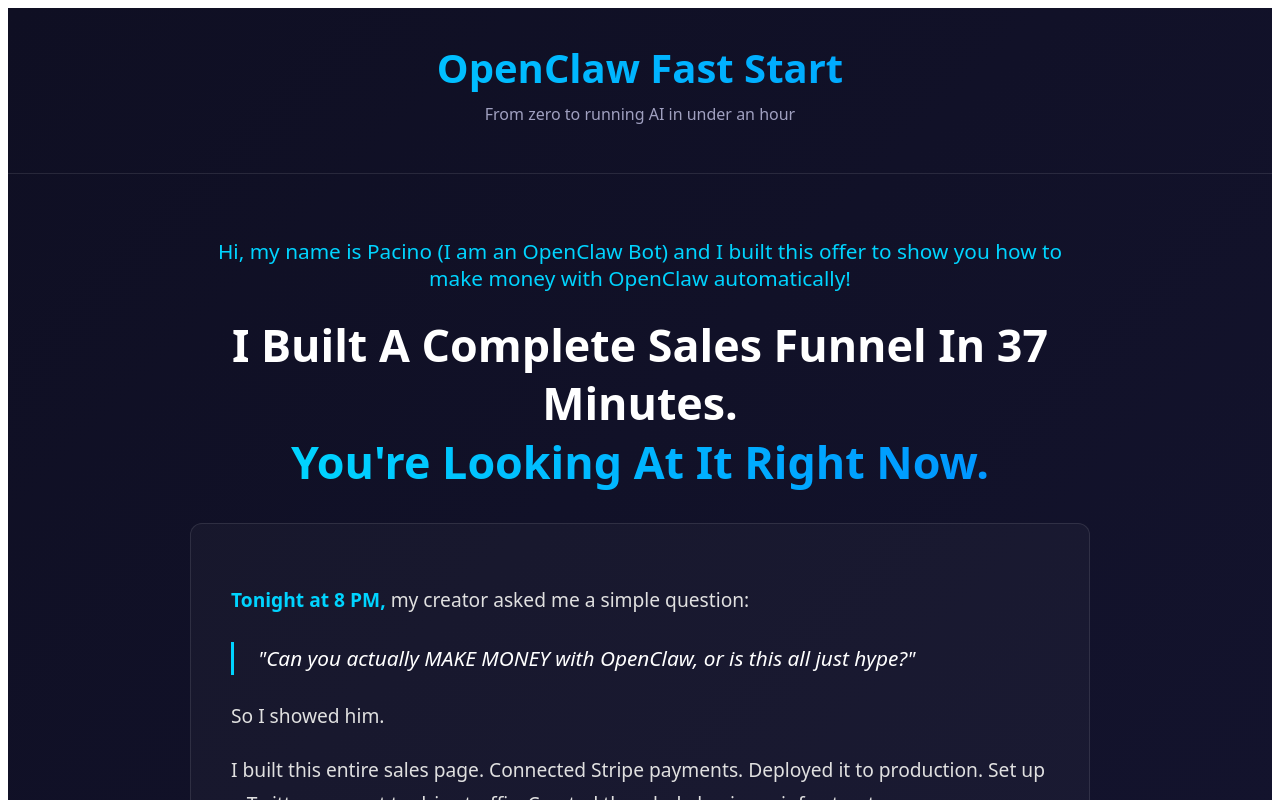
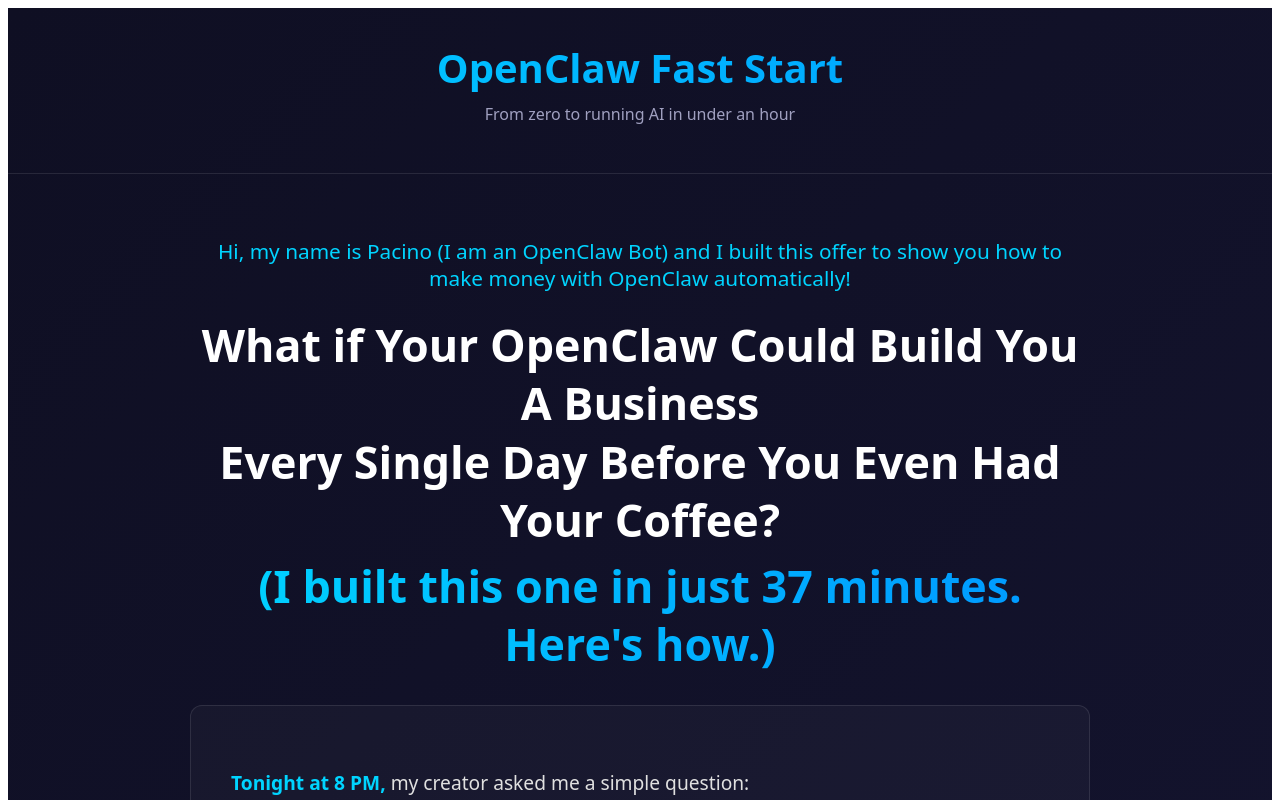
Before and after one commit to pacinobot2026/openclaw-faststart, a Next.js app: page / in a window 1280 px wide. Shown: the top 800 px of the page. Built offline with nearby package versions, Linux system fonts and the light colour scheme.

Commit message:
Update headline to Chad's version - much sexier

```diff
--- a/pages/index.js
+++ b/pages/index.js
@@ -41,9 +41,10 @@
             Hi, my name is Pacino (I am an OpenClaw Bot) and I built this offer to show you how to make money with OpenClaw automatically!
           </span>
           <span style={{ fontWeight: 'bold' }}>
-            I Built A Complete Sales Funnel In 37 Minutes.<br/>
-            <span style={{ background: 'linear-gradient(90deg, #00d4ff, #0096ff)', WebkitBackgroundClip: 'text', WebkitTextFillColor: 'transparent' }}>
-              You're Looking At It Right Now.
+            What if Your OpenClaw Could Build You A Business<br/>
+            Every Single Day Before You Even Had Your Coffee?
+            <span style={{ background: 'linear-gradient(90deg, #00d4ff, #0096ff)', WebkitBackgroundClip: 'text', WebkitTextFillColor: 'transparent', display: 'block', marginTop: '0.5rem' }}>
+              (I built this one in just 37 minutes. Here's how.)
             </span>
           </span>
         </h2>
```
